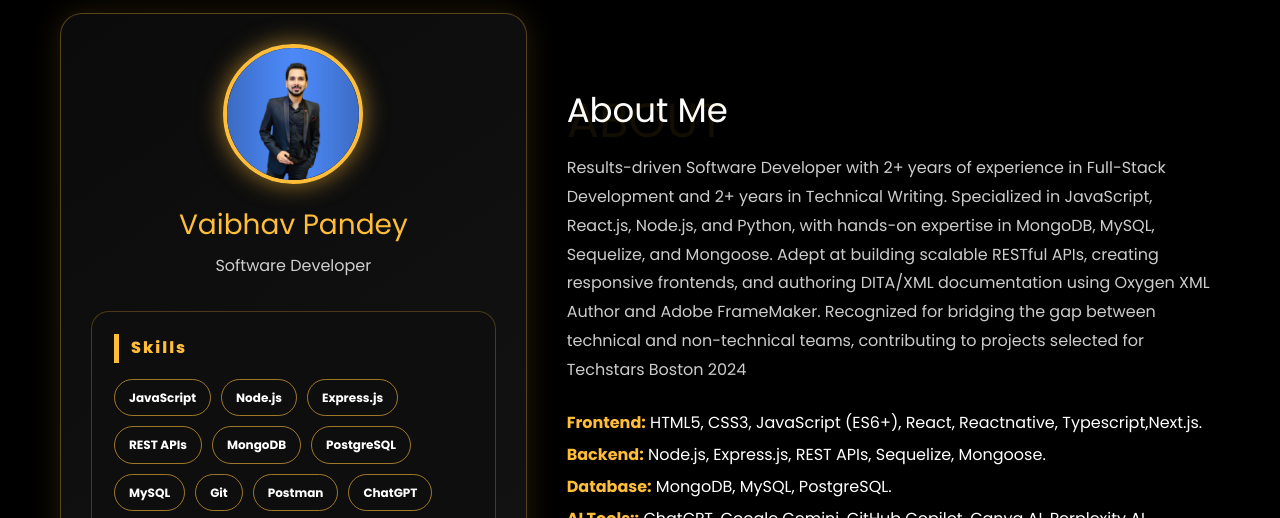
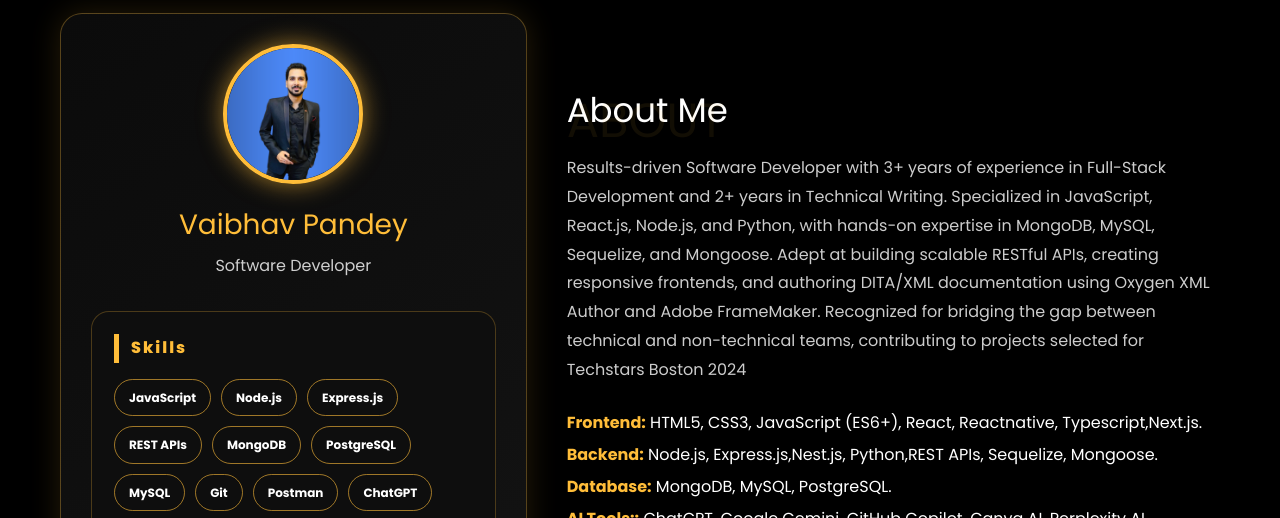
Before and after one commit to vaibhavcodes-bit/new_portfolio, a website: page index.html in a window 1280 px wide. Shown: the part 817-1335 px from the top of the page. Drawn offline with Linux system fonts and the light colour scheme; files whose address does not match are found by name.

Commit message:
update content

```diff
--- a/index.html
+++ b/index.html
@@ -280,7 +280,7 @@
           <h2 style="font-size:34px;margin-bottom:18px;color:#ffffff;">About Me</h2>
 
           <p style="line-height:1.8;opacity:0.8;margin-bottom:22px;color:#ffffff;">
-           Results-driven Software Developer with 2+ years of experience in Full-Stack Development and 2+ years
+           Results-driven Software Developer with 3+ years of experience in Full-Stack Development and 2+ years
  		   in Technical Writing. Specialized in JavaScript, React.js, Node.js, and Python, with hands-on expertise in
  		   MongoDB, MySQL, Sequelize, and Mongoose.
  		   Adept at building scalable RESTful APIs, creating responsive frontends, and authoring DITA/XML
@@ -290,7 +290,7 @@
 
           <ul style="list-style:none;padding:0;line-height:2;color:#ffffff;">
             <li><b style="color:#ffbd39;">Frontend:</b> HTML5, CSS3, JavaScript (ES6+), React, Reactnative, Typescript,Next.js.</li>
-            <li><b style="color:#ffbd39;">Backend:</b> Node.js, Express.js, REST APIs, Sequelize, Mongoose.</li>
+            <li><b style="color:#ffbd39;">Backend:</b> Node.js, Express.js,Nest.js, Python,REST APIs, Sequelize, Mongoose.</li>
             <li><b style="color:#ffbd39;">Database:</b> MongoDB, MySQL, PostgreSQL.</li>
             <li><b style="color:#ffbd39;">AI Tools::</b> ChatGPT, Google Gemini, GitHub Copilot, Canva AI, Perplexity AI.</li>
             <li><b style="color:#ffbd39;">Documentation:</b>  DITA/XML, Adobe FrameMaker, Oxygen XML</li>
```
Also changed, not shown: 2 other files.
